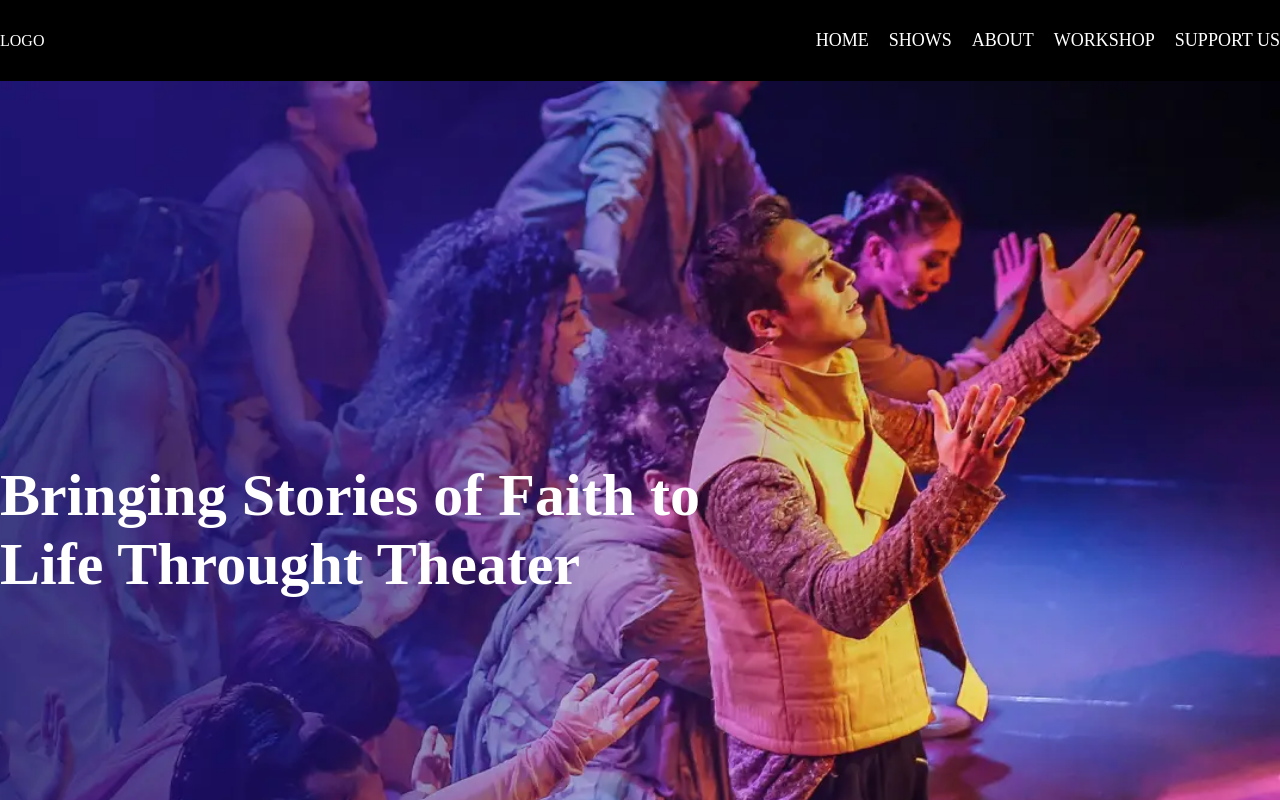
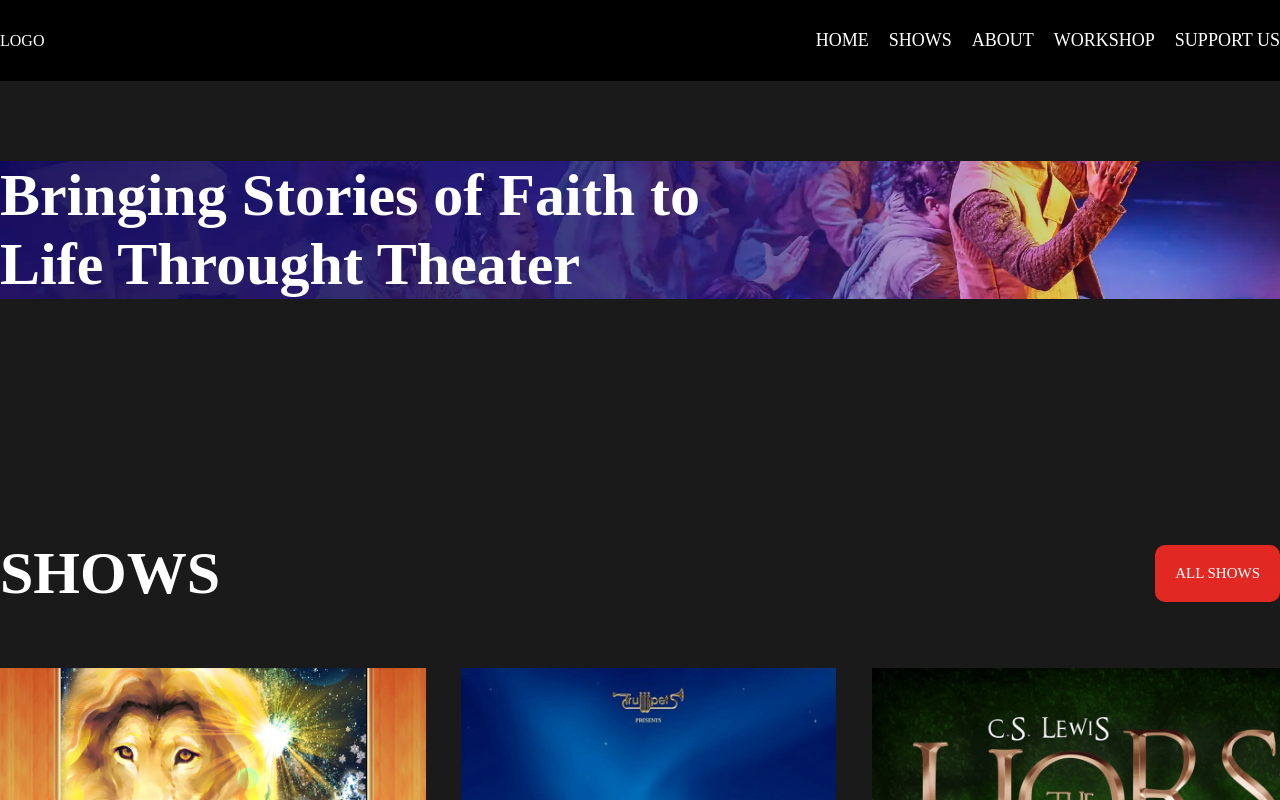
Before and after one commit to DavidMabilangan/trumpets-inc, a Nuxt app: page / in a window 1280 px wide. Shown: the top 800 px of the page. Built offline with nearby package versions, Linux system fonts and the light colour scheme.

Commit message:
add template style

```diff
--- a/components/pages/home/sections/TopOfTheFold.vue
+++ b/components/pages/home/sections/TopOfTheFold.vue
@@ -5,7 +5,7 @@ import ContainerTemplate from '~/components/templates/wrapper/ContainerTemplate.
 
 <template>
   <ContainerTemplate :templates="['w-2000']" :class="styl['top-of-the-fold']">
-    <ContainerTemplate :templates="['w-1440']">
+    <ContainerTemplate :templates="['w-1440', 'padding-tb-300']">
       <h1 :class="styl['top-of-the-fold__header']">Bringing Stories of Faith to Life Throught Theater</h1>
     </ContainerTemplate>
   </ContainerTemplate>
@@ -13,7 +13,6 @@ import ContainerTemplate from '~/components/templates/wrapper/ContainerTemplate.
 
 <style lang="stylus" module='styl'>
   .top-of-the-fold
-    padding: 300px 0
     background-image: url('/banners/heroBanner.webp')
     background-repeat: no-repeat
     background-size: cover
```
